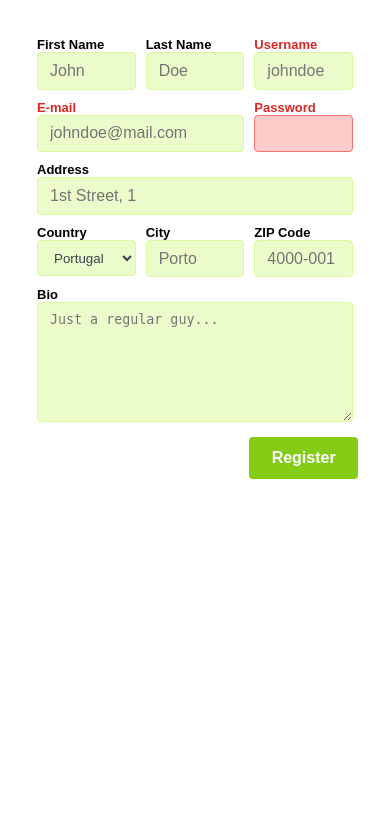
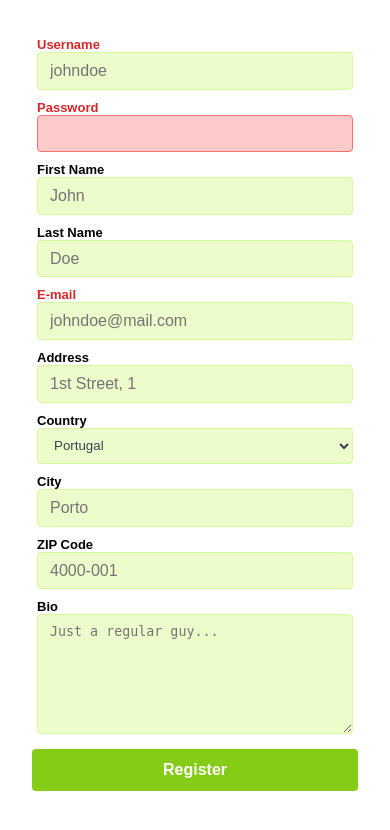
Before and after one commit to zZD4rkN1gh7Xx/Y2-S2-LTW-25-26, a PHP site: page /form.html in a window 390 px wide. Shown: the top 830 px of the page. Run offline with PHP 8.4, Linux system fonts and the light colour scheme; some web fonts are replaced.

Commit message:
responsive done

```diff
--- a/exercicios/Semana_4/form/style.css
+++ b/exercicios/Semana_4/form/style.css
@@ -139,5 +139,88 @@ textarea {
 }
 
 #register:hover {
-  background-color: var(--color-button-hover);
+    background-color: var(--color-button-hover);
 }
+
+
+@media (max-width: 640px) {
+    form {
+        grid-template-columns: 1fr 1fr;
+    }
+
+    #fname {
+        grid-column: 1;
+        grid-row: 1;
+    }
+
+    #lname {
+        grid-column: 2;
+        grid-row: 1;
+    }
+
+    #username {
+        grid-column: 1 / -1;
+        grid-row: 2;
+    }
+
+    #email {
+        grid-column: 1 / -1;
+        grid-row: 3;
+    }
+
+    #password {
+        grid-column: 1 / -1;
+        grid-row: 4;
+    }
+
+    #address {
+        grid-column: 1 / -1;
+        grid-row: 5;
+    }
+
+    #country {
+        grid-column: 1;
+        grid-row: 6;
+    }
+
+    #city {
+        grid-column: 2;
+        grid-row: 6;
+    }
+
+    #zipcode {
+        grid-column: 1 / -1;
+        grid-row: 7;
+    }
+
+    #bio {
+        grid-column: 1 / -1;
+        grid-row: 8;
+    }
+
+    #register {
+        grid-column: 1 / -1;
+        grid-row: 9;
+    }
+}
+
+@media (max-width: 400px) {
+    form {
+        grid-template-columns: 1fr;
+    }
+
+    #fname,
+    #lname,
+    #username,
+    #email,
+    #password,
+    #address,
+    #country,
+    #city,
+    #zipcode,
+    #bio,
+    #register {
+        grid-column: 1;
+        grid-row: auto;
+    }
+}
```
Also changed, not shown: 1 other file.
